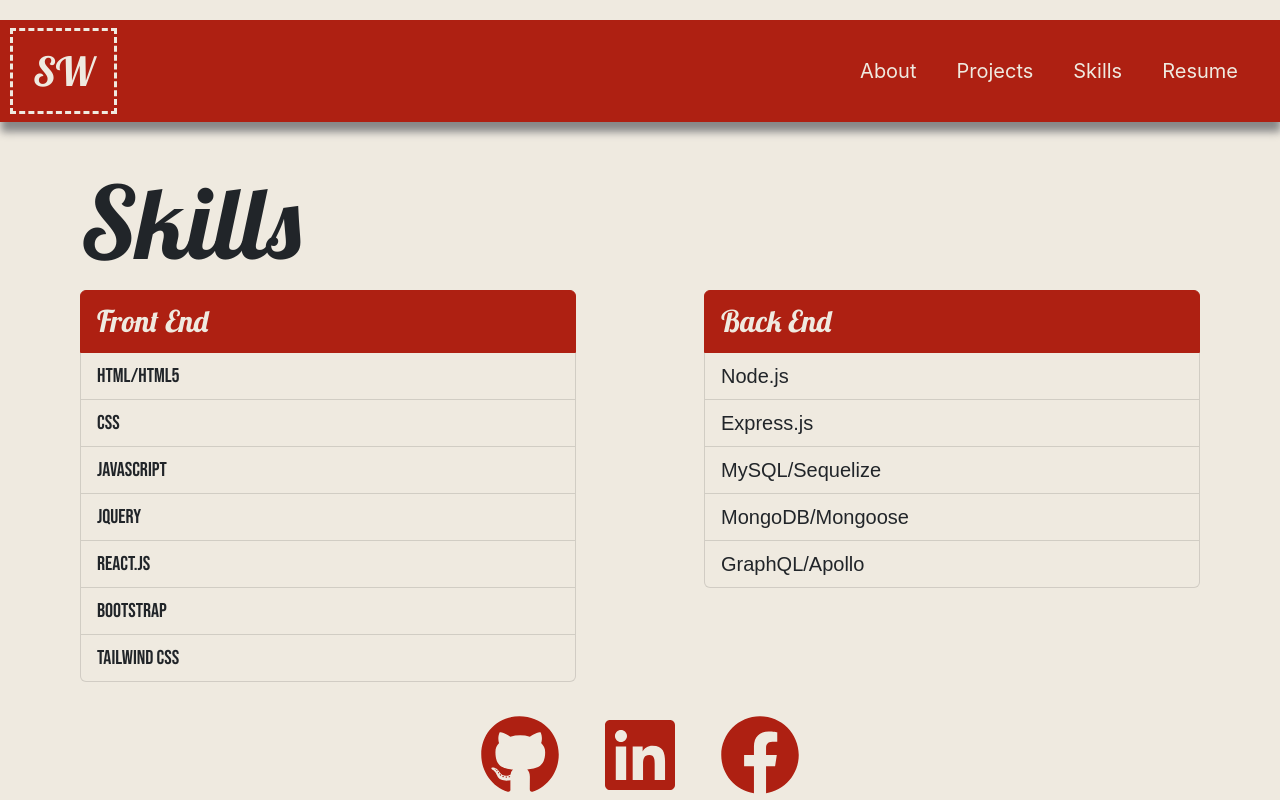
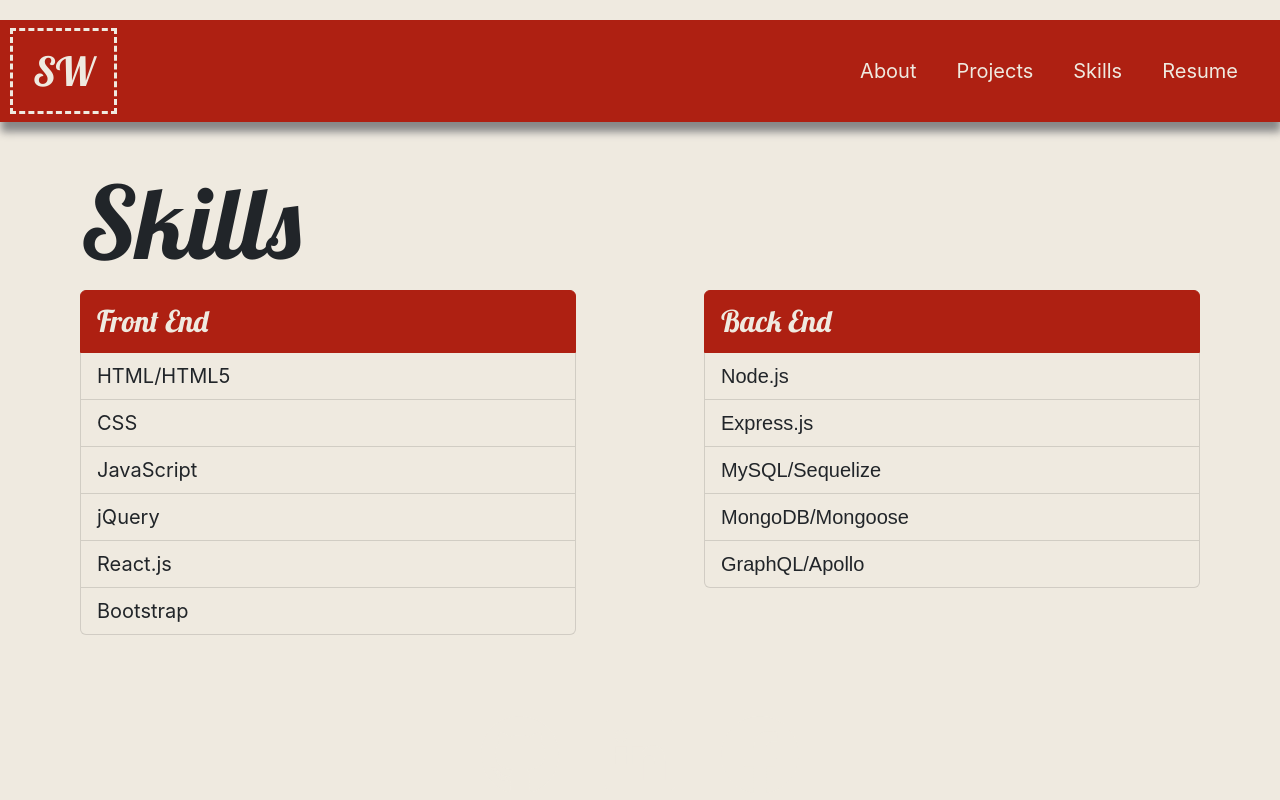
Before and after one commit to sammymayhem/sam-portfolio, a React (Create React App) app: page /skills in a window 1280 px wide. Built offline with nearby package versions, Linux system fonts and the light colour scheme.

Commit message:
Made some minor fixes and color changes to project hover

```diff
--- a/src/components/pages/About.js
+++ b/src/components/pages/About.js
@@ -7,6 +7,7 @@ function About() {
             <div>
                 <h1 class='about-title'>About Me</h1>
             </div>
+            <div className='about-container'>
                 <div id="about-pic">
                     <img src={sam} alt="" id="my-image" />
                 </div>
@@ -22,6 +23,7 @@ function About() {
                         I hope you enjoy your time on my portfolio page!</p>
                 </div>
             </div>
+        </div>
     );
 }
 
--- a/src/components/pages/Skills.js
+++ b/src/components/pages/Skills.js
@@ -17,7 +17,6 @@ export const Skills = () => {
                     <ListGroup.Item id='fe-skill' as="li">jQuery</ListGroup.Item>
                     <ListGroup.Item id='fe-skill' as="li">React.js</ListGroup.Item>
                     <ListGroup.Item id='fe-skill' as="li">Bootstrap</ListGroup.Item>
-                    <ListGroup.Item id='fe-skill' as="li">Tailwind CSS</ListGroup.Item>
                 </ListGroup>
             </div>
             <div className='be-container'>
--- a/src/index.css
+++ b/src/index.css
@@ -1,6 +1,10 @@
 :root {
   --primary: #EFEAE0;
   --secondary: #ae2012;
+}
+
+html {
+  margin-bottom: 20px;
 }
 
 body {
--- a/src/styles/About.css
+++ b/src/styles/About.css
@@ -11,6 +11,11 @@
     font-family: 'Lobster';
     font-size: 100px;
     padding: 20px 0px 0px 80px;
+}
+
+.about-container {
+    display: flex;
+    flex-direction: row;
 }
 
 .about-text {
--- a/src/styles/Projects.css
+++ b/src/styles/Projects.css
@@ -22,7 +22,7 @@
 }
 
 svg {
-    color: var(--secondary) !important;
+    color: var(--primary) !important;
     height: 5rem !important;
     width: 5rem !important;
 }
@@ -33,7 +33,7 @@ svg {
 }
 
 .title-text {
-    color: var(--secondary);
+    color: var(--primary);
     font-size: 3rem !important;
 }
 
--- a/src/styles/Skills.css
+++ b/src/styles/Skills.css
@@ -11,7 +11,6 @@
 .fe-container {
     width: 45vw;
     padding-left: 80px;
-    font-family: 'Bebas Neue', sans-serif;
     font-size: 20px;
     color: black !important;
     float: left;
```
Lines whose indentation alone changed are shown as unchanged.
